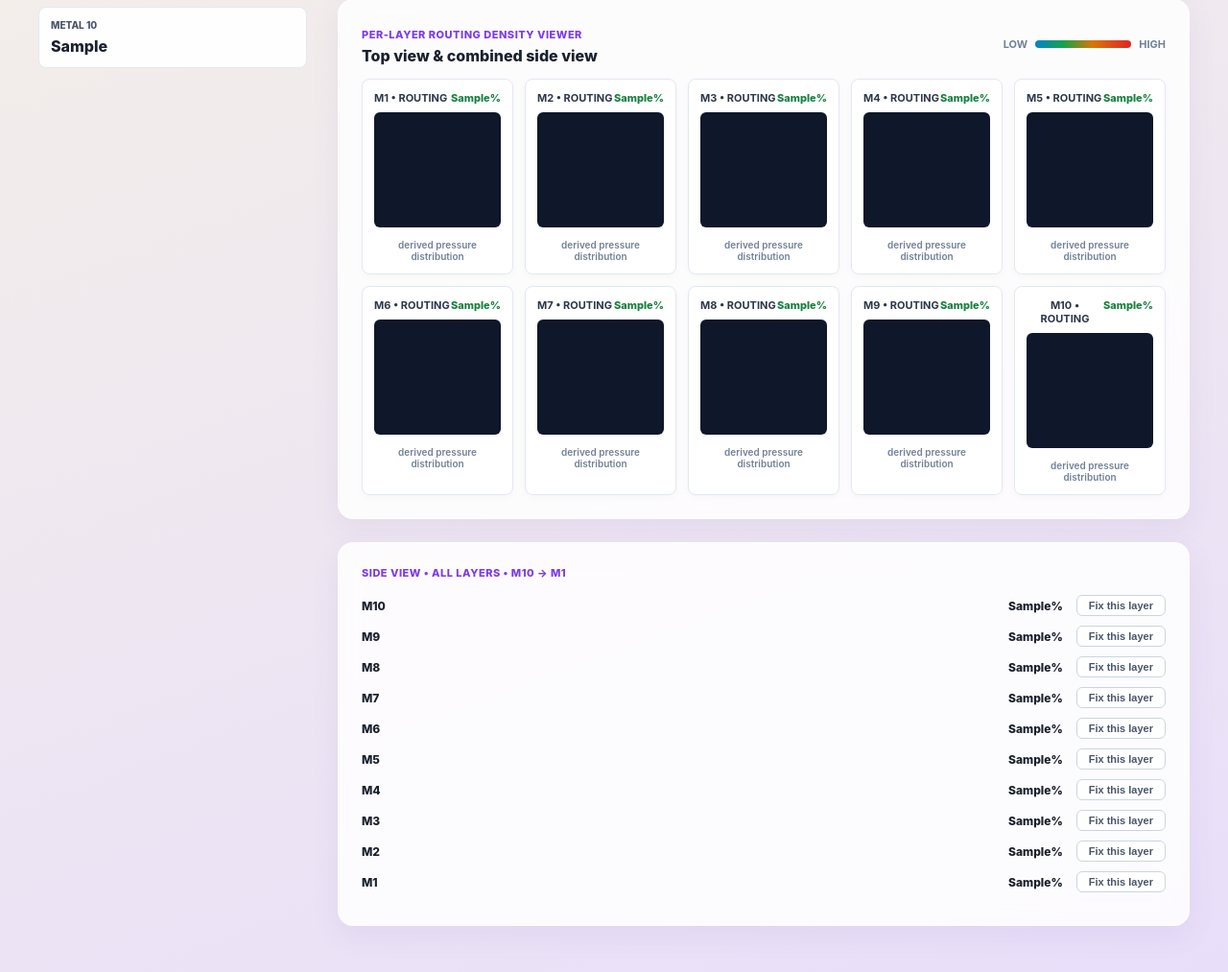
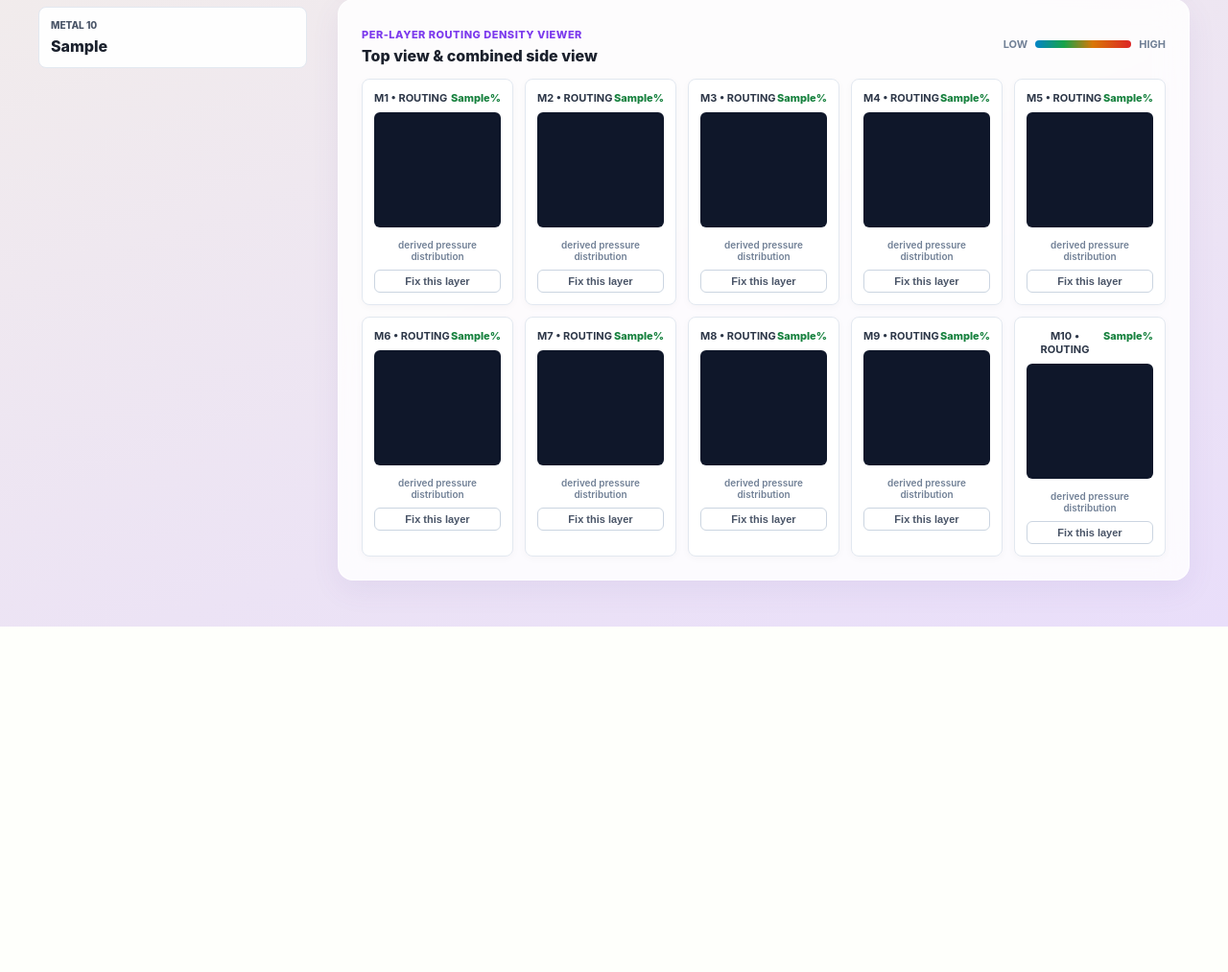
Before and after one commit to AzaanGIT/rv32i-congestion-predictor, a Flask app: template congestion_app/templates/results.html in a window 1280 px wide. Shown: the part 1340-2353 px from the top of the page at 96% size. After the commit the page ends 1993 px from the top, so only its background shows below. Run offline with Flask 3, Linux system fonts and the light colour scheme; the template is opened without the code that fills it: most values are stand-ins (such as "Sample title", 1, 10 or a date in 2020).

Commit message:
Move Fix this layer buttons into Per-Layer Routing Density Viewer and remove Side View section

```diff
--- a/congestion_app/templates/results.html
+++ b/congestion_app/templates/results.html
@@ -357,31 +357,13 @@
               <span style="color: {% if layer_usage_pct[layer] >= 85 %}#dc2626{% else %}#15803d{% endif %}; font-weight: 800;">{{ layer_usage_pct[layer] }}%</span>
             </div>
             <canvas id="cvs-{{ layer }}" class="canvas-sim" width="50" height="50"></canvas>
-            <div style="color: #718096; font-size: 10px; margin-top: 8px; font-weight: 600;">derived pressure distribution</div>
+            <div style="color: #718096; font-size: 10px; margin-top: 8px; margin-bottom: 8px; font-weight: 600;">derived pressure distribution</div>
+            <button class="btn-fix" style="width: 100%; font-size: 11px; padding: 5px;" onclick="openSingleLayerFix('{{ layer }}')">Fix this layer</button>
           </div>
           {% endfor %}
         </div>
       </div>
 
-      <!-- SIDE VIEW BARS -->
-      <div class="card">
-        <div style="color: #7c3aed; font-size: 11px; font-weight: 800; text-transform: uppercase; margin-bottom: 16px; letter-spacing: 0.5px;">SIDE VIEW • ALL LAYERS • M10 → M1</div>
-        <div>
-          {% for layer in ["M10", "M9", "M8", "M7", "M6", "M5", "M4", "M3", "M2", "M1"] %}
-          <div class="bar-row">
-            <span style="width: 40px; color:#1a202c; font-weight:800;">{{ layer }}</span>
-            <div class="bar-track">
-              <!-- Dithered ASCII Format injected here - NO GRADIENT -->
-              <div id="ascii-{{ layer }}" class="ascii-bar"></div>
-            </div>
-            <span style="width: 60px; text-align:right; font-weight:800; color: {% if layer_usage_pct[layer] >= 85 %}#dc2626{% else %}#1a202c{% endif %}; margin-right: 14px;">
-              {{ layer_usage_pct[layer] }}%
-            </span>
-            <button class="btn-fix" onclick="openSingleLayerFix('{{ layer }}')">Fix this layer</button>
-          </div>
-          {% endfor %}
-        </div>
-      </div>
 
     </div>
   </div>
```
